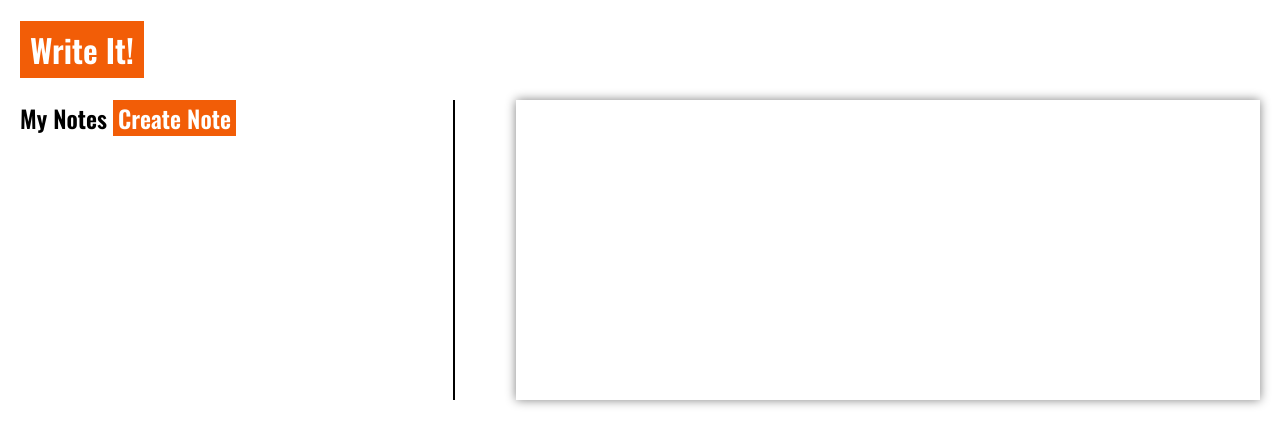
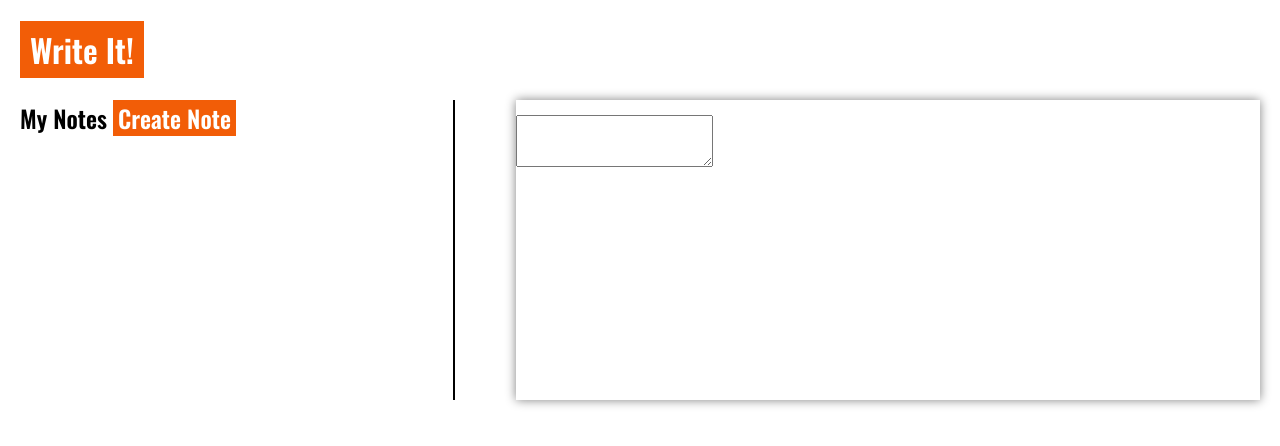
Before and after one commit to compiuta/write-it, a plain HTML site: page index.html in a window 1280 px wide. Drawn offline with nearby package versions, Linux system fonts and the light colour scheme.

Commit message:
add textarea element to allow edit mode

```diff
--- a/index.html
+++ b/index.html
@@ -40,7 +40,8 @@
                     <h2 data-js="notes-viewer-title" class="notes-title"></h2>
                     <span data-js="notes-viewer-date" class="notes-viewer-date"></span>
                 </div>
-                <p data-js="notes-viewer-body" class="notes-body"></p>
+                <textarea data-js="notes-viewer-body" class="notes-body read-mode" readonly name="" ></textarea>
+                <span data-js="notes-body-save-edit" class="notes-body__save-edit primary-button hide">Save Changes</span>
             </div>
         </div>
 
```
